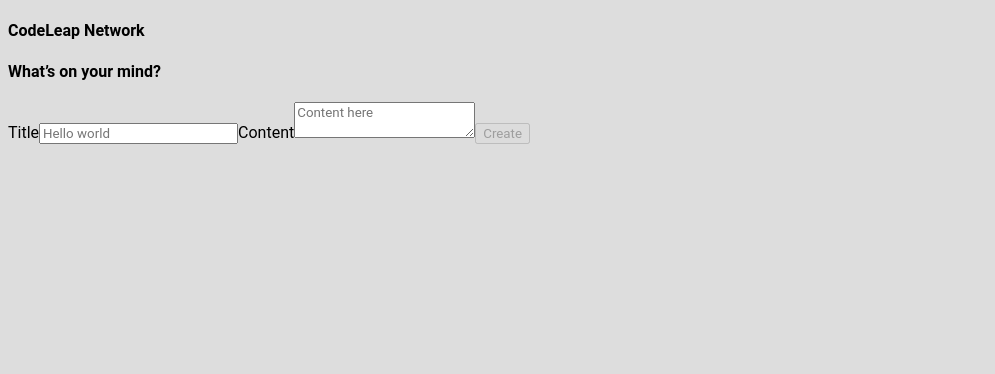
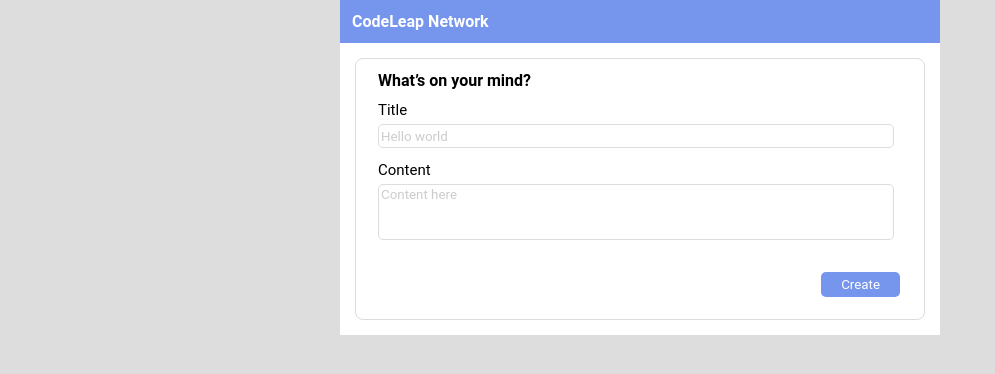
Before and after one commit to aninhabort/desafio-codeleap-frontend, a React (Create React App) app: page /codeleap-network in a window 1280 px wide. Shown: the top 374 px of the page, without its empty margins (0-995 px from the left). Built offline with nearby package versions, Linux system fonts and the light colour scheme; what javascript-time-ago would draw is missing.

Commit message:
Adicionando css do create post

```diff
--- a/src/components/CreatePost.js
+++ b/src/components/CreatePost.js
@@ -1,19 +1,27 @@
 import React from "react";
 
-const CreatePost = ({ handleChange, setTitle, setContent, disabled, handleClick }) => {
+const CreatePost = ({ handleChange, setTitle, setContent, disabled, handleClick, title, content }) => {
   return (
-    <div>
-      <h4>What’s on your mind?</h4>
-      <label>Title
-        <input
-          type="text"
-          placeholder="Hello world"
-          onChange={(e) => handleChange(setTitle, e)}></input>
-      </label>
-      <label>Content
-        <textarea placeholder="Content here" onChange={(e) => handleChange(setContent, e)}></textarea>
-      </label>
-      <button type="button" disabled={disabled} onClick={handleClick}>Create</button>
+    <div className="create">
+      <div className="input">
+        <h4 className="main-title">What’s on your mind?</h4>
+        <label className="main-label" htmlFor="title">Title
+          <input
+            className="main-input"
+            type="text"
+            placeholder="Hello world"
+            name="title"
+            onChange={(e) => handleChange(setTitle, e)} value={title}></input>
+        </label>
+        <label className="main-label" htmlFor="content">Content
+          <textarea
+            name="content"
+            className="main-input textarea"
+            placeholder="Content here"
+            onChange={(e) => handleChange(setContent, e)} value={content}></textarea>
+        </label>
+      </div>
+      <button className="main-button-create" type="button" disabled={disabled} onClick={handleClick}>Create</button>
     </div>
   )
 }
--- a/src/components/DeleteAlert.js
+++ b/src/components/DeleteAlert.js
@@ -1,17 +1,17 @@
 import React from "react";
 import { Modal, Button } from 'react-bootstrap';
 
-const DeleteAlert = ({ show, hideModal, confirmModal, username, id }) => {
+const DeleteAlert = ({ show, hideModal, confirmModal}) => {
     return (
         <Modal show={show} onHide={hideModal}>
-            <Modal.Header>
+            <Modal.Header closeButton>
                 <Modal.Title>Are you sure you want to delete this item?</Modal.Title>
             </Modal.Header>
             <Modal.Footer>
                 <Button variant="default" onClick={hideModal}>
                     Close
                 </Button>
-                <Button variant="danger" onClick={() => confirmModal(username, id)}>
+                <Button variant="danger" onClick={confirmModal}>
                     Delete
                 </Button>
             </Modal.Footer>
--- a/src/pages/MainScreen.js
+++ b/src/pages/MainScreen.js
@@ -3,6 +3,8 @@
 import Post from "../components/Post";
 import ReactTimeAgo from "react-time-ago";
 import DeleteAlert from "../components/DeleteAlert";
+
+import './style/mainScreen.css'
 
 const MainScreen = ({ username, handleChange }) => {
   const [title, setTitle] = useState('')
@@ -12,6 +14,7 @@
   const [buttons, setButtons] = useState(false)
   const [displayConfirmationModal, setDisplayConfirmationModal] = useState(false);
   const [id, setId] = useState(0)
+  const [remove, setRemove] = useState(0)
 
   useEffect(() => {
     const notEmpty = () => {
@@ -36,37 +39,45 @@
   const handleClick = () => {
     const post = { title, content, username, id }
 
-    if (!disabled) {
-      const reactTimeAgo = (<ReactTimeAgo date={new Date()} locale="en-US" />)
-      const postPage = <Post key={id} posts={post} time={reactTimeAgo} buttons={buttons} handleClick={showDeleteModal} />
-      setId(id+1)
-      setPosts(oldPost => [postPage, ...oldPost])
-    }
+    setId(id + 1)
+    setPosts(oldPost => [post, ...oldPost])
+
+    setTitle('')
+    setContent('')
+    setDisabled(true)
   }
 
   const hideConfirmationModal = () => {
     setDisplayConfirmationModal(false);
   };
 
-  const submitDelete = (username, id) => {
-    const filterPost = posts.filter((post) => post.id !== id)
-    console.log(filterPost);
+  const submitDelete = (num) => {
+    const newPosts = posts.filter((item) => item.id !== num)
+
+    setPosts(newPosts)
     setDisplayConfirmationModal(false)
+    setRemove(id)
   }
 
   return (
-    <div>
-      <h4>CodeLeap Network</h4>
+    <header>
+      <div className="main-top">
+        <h4>CodeLeap Network</h4>
+      </div>
       <CreatePost
         handleChange={handleChange}
         setTitle={setTitle}
         setContent={setContent}
         disabled={disabled}
         handleClick={handleClick}
+        title={title}
+        content={content}
       />
-      {posts}
-      <DeleteAlert show={displayConfirmationModal} confirmModal={submitDelete} hideModal={hideConfirmationModal} id={id} username={username} />
-    </div>
+      {posts.map((item) =>
+        <Post key={item.id} posts={item} time={(<ReactTimeAgo date={new Date()} locale="en-US" />)} buttons={buttons} handleClick={showDeleteModal} />
+      )}
+      {<DeleteAlert show={displayConfirmationModal} confirmModal={() => submitDelete(remove)} hideModal={hideConfirmationModal} />}
+    </header>
   )
 }
 
--- a/src/pages/style/login.css
+++ b/src/pages/style/login.css
@@ -12,7 +12,8 @@
   border-radius: 8px;
   display: flex;
   flex-flow: wrap;
-  margin: 400px;
+  margin: auto;
+  margin-top: 400px;
   width: 350px;
   justify-content: flex-end;
 }
--- /dev/null
+++ b/src/pages/style/mainScreen.css
@@ -0,0 +1,71 @@
+* {
+  font-family: "Roboto";
+  margin: 0;
+}
+
+header {
+  background-color: #ffffff;
+  display: flex;
+  flex-flow: wrap;
+  margin: auto;
+  width: 600px;
+}
+
+.main-top {
+  background-color: #7695ec;
+  color: #ffffff;
+  padding: 12px;
+  width: 600px;
+}
+
+.create {
+  border: 1px solid #dddddd;
+  border-radius: 8px;
+  display: flex;
+  flex-flow: wrap;
+  margin: 15px;
+  padding: 12px;
+  justify-content: flex-end;
+}
+
+.main-title {
+  margin-bottom: 10px;
+}
+
+.input {
+  margin-left: 10px;
+  margin-right: 10px;
+}
+
+.main-label {
+  font-size: 15px;
+}
+
+.main-input {
+  border: 1px solid #dddddd;
+  border-radius: 5px;
+  height: 20px;
+  margin-top: 5px;
+  margin-bottom: 12px;
+  width: 510px;
+}
+
+.textarea {
+  height: 50px;
+  resize: none;
+}
+
+.main-input::placeholder {
+  color: #cccccc;
+}
+
+.main-button-create {
+  background-color: #7695ec;
+  border: none;
+  border-radius: 5px;
+  color: #ffffff;
+  padding: 5px 20px;
+  margin-top: 16px;
+  margin-right: 12px;
+  margin-bottom: 10px;
+}
```
